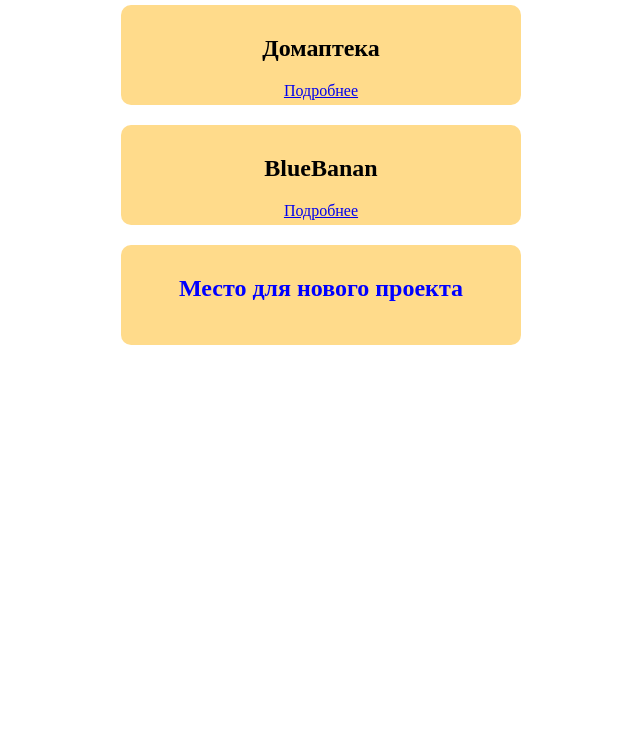
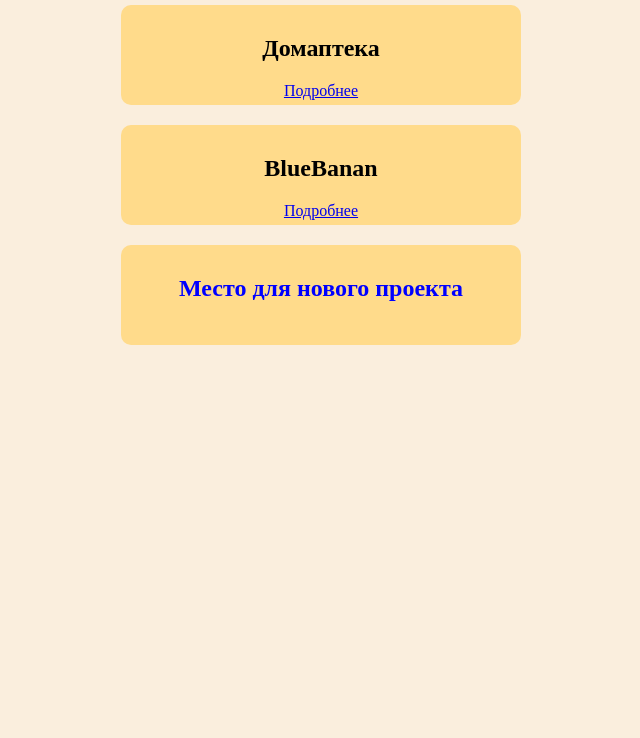
Before and after one commit to latypovvlad/site, a plain HTML site: page index.html in a window 1280 px wide. Shown: the part 62-800 px from the top of the page, without its empty margins (319-959 px from the left). Drawn offline with Linux system fonts and the light colour scheme.

Commit message:
добавил фон

```diff
--- a/style.css
+++ b/style.css
@@ -1,3 +1,7 @@
+body{
+  background-color:#faeedd;
+}
+
 h1 {
   font-family: "Times New Roman", Georgia, Serif;
 }
```
